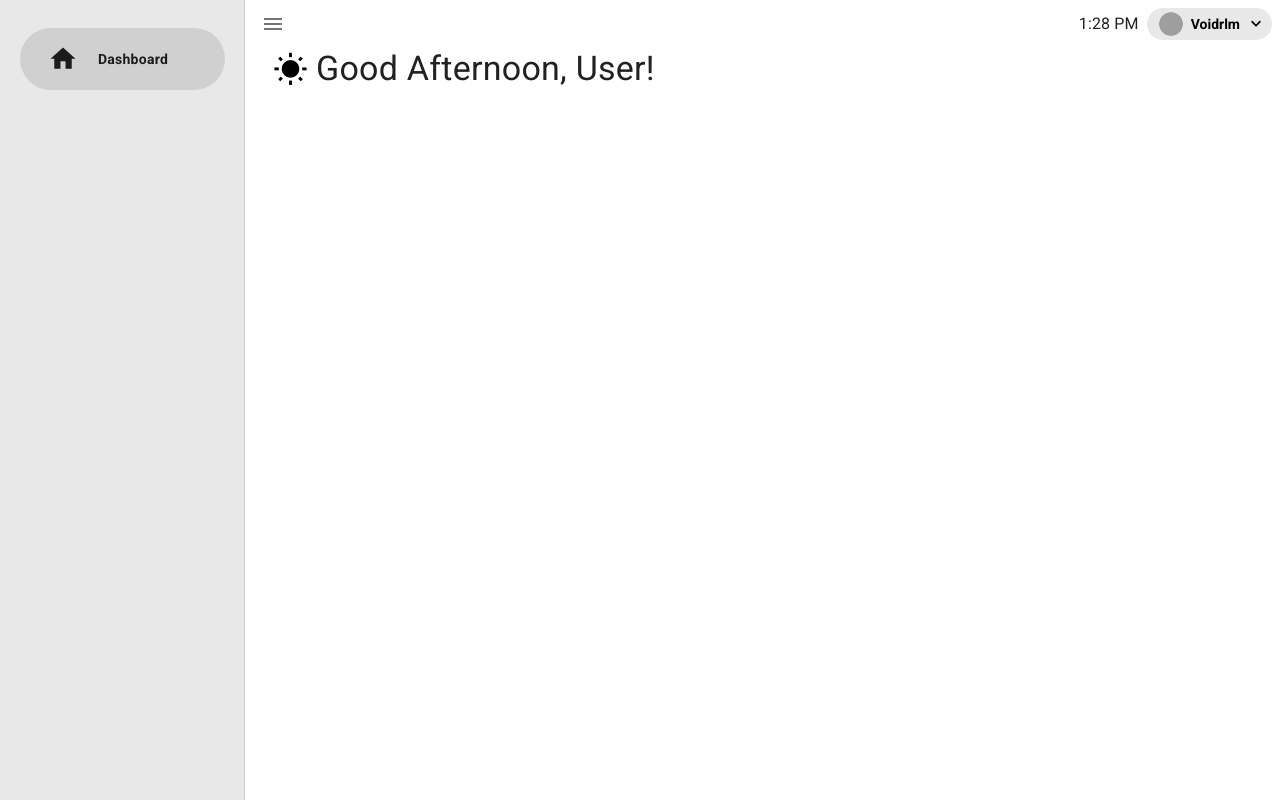
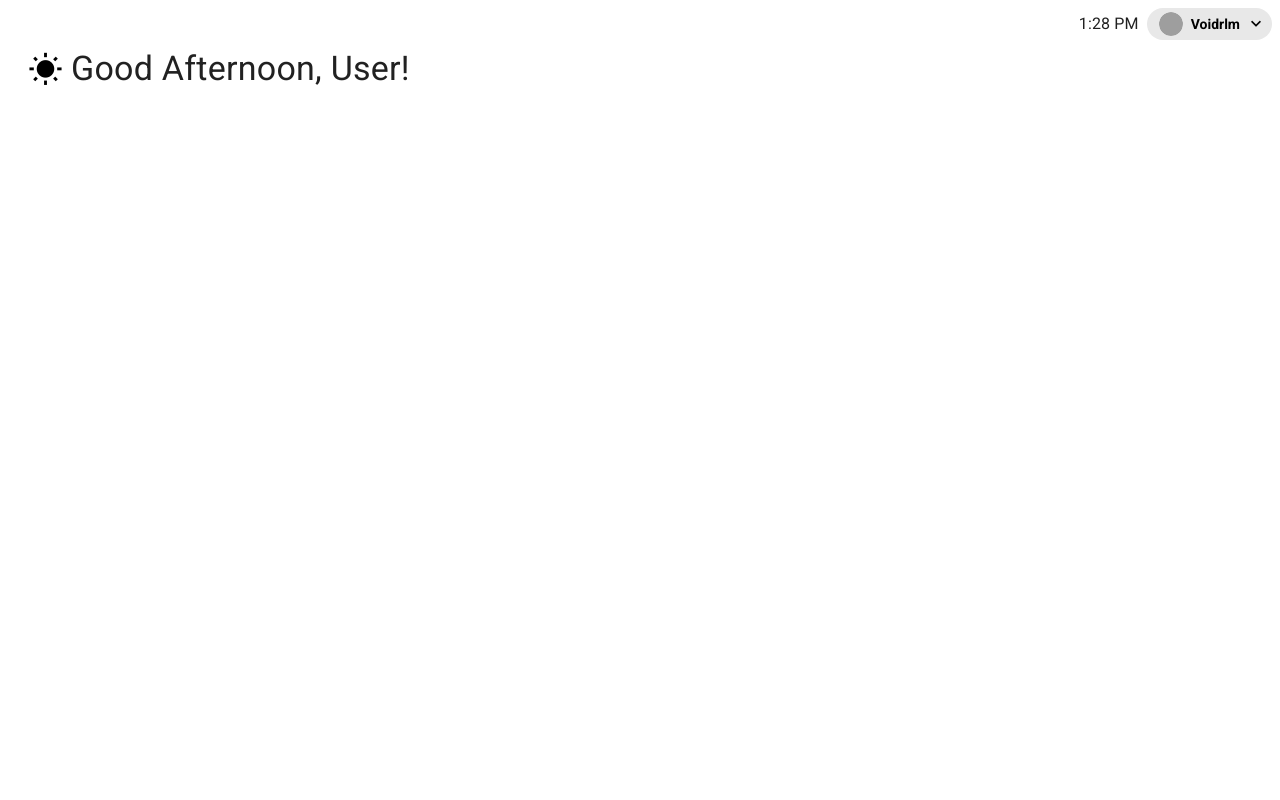
Before and after one commit to voidrlm/Crypto-Dashboard-VueJS, a Vue app: page /#/dashboard in a window 1280 px wide. Built offline with nearby package versions, Linux system fonts and the light colour scheme; grey boxes are pictures that could not be loaded.

Commit message:
Removed navigation drawer

```diff
--- a/src/App.vue
+++ b/src/App.vue
@@ -1,18 +1,18 @@
 <template>
   <v-app>
     <v-main>
-      <nav-bar />
+      <appBar />
       <router-view />
     </v-main>
   </v-app>
 </template>
 
 <script>
-import navBar from "./components/navigation/navBar";
+import appBar from "./components/navigation/appBar";
 export default {
   name: "App",
   components: {
-    navBar,
+    appBar,
   },
   data: () => ({
     //
--- a/src/components/navigation/appBar.vue
+++ b/src/components/navigation/appBar.vue
@@ -5,10 +5,6 @@
     dense
     flat
   >
-    <v-app-bar-nav-icon
-      @click.stop="$emit('openCloseNavBar')"
-    ></v-app-bar-nav-icon>
-
     <v-spacer></v-spacer>
     <span
       @click="showClock = true"
--- a/src/components/navigation/navBar.vue
+++ /dev/null
@@ -1,45 +0,0 @@
-<template>
-  <nav>
-    <v-navigation-drawer
-      v-model="showNavbarDrawer"
-      app
-      class="accent"
-      width="245"
-    >
-      <v-list nav rounded class="mt-2 pa-5">
-        <v-list-item
-          v-for="item in items"
-          :key="item.title"
-          router
-          :to="item.route"
-          class="mb-3"
-        >
-          <v-list-item-icon class="mx-5">
-            <v-icon size="30">{{ item.icon }}</v-icon>
-          </v-list-item-icon>
-
-          <v-list-item-content>
-            <v-list-item-title class="body-2 font-weight-bold">{{
-              item.title
-            }}</v-list-item-title>
-          </v-list-item-content>
-        </v-list-item>
-      </v-list>
-    </v-navigation-drawer>
-    <app-bar @openCloseNavBar="showNavbarDrawer = !showNavbarDrawer" />
-  </nav>
-</template>
-
-<script>
-import appBar from "./appBar.vue";
-export default {
-  components: {
-    appBar,
-  },
-
-  data: () => ({
-    showNavbarDrawer: true,
-    items: [{ title: "Dashboard", icon: "mdi-home", route: "/dashboard" }],
-  }),
-};
-</script>
```
Also changed, not shown: 1 other file (tests, documents, lock files or other folders).
